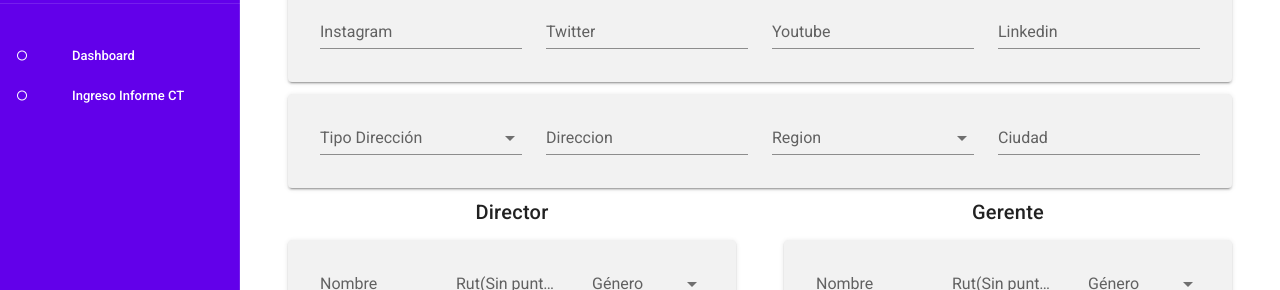
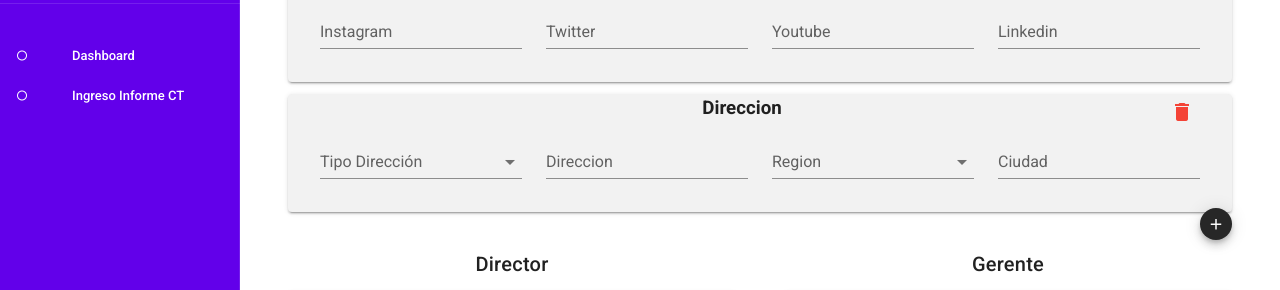
Before and after one commit to mramirez11/CentrosTecnologicos, a Vue app: page /formulario in a window 1280 px wide. Shown: the part 288-578 px from the top of the page. Built offline with nearby package versions, Linux system fonts and the light colour scheme.

Commit message:
Add direccion in Datos Generales form

```diff
--- a/src/App.vue
+++ b/src/App.vue
@@ -12,7 +12,7 @@
 <script>
 import DatosGenerales from "./components/DatosGenerales/DatosGenerales";
 import NavBar from "./components/NavBar";
-import Direccion from "./components/Direccion";
+
 
 export default {
   name: "App",
@@ -20,7 +20,6 @@ export default {
   components: {
     NavBar,
     DatosGenerales,
-    Direccion
   },
 
   data: () => ({})
--- a/src/components/DatosGenerales/DatosGenerales.vue
+++ b/src/components/DatosGenerales/DatosGenerales.vue
@@ -70,8 +70,64 @@
           <Contacto />
 
           <!-- Direccion Component -->
-          <Direccion />
 
+          <v-layout v-for="(direccion, index) in direcciones" :key="index">
+            <v-container pb-0 pt-0>
+              <v-card color="#F2F2F2" class="mt-6 pl-8 pr-8">
+                <v-layout justify-end>
+                  <v-layout>
+                    <!-- Titulo -->
+                    <v-layout justify-center>
+                      <h3>Direccion {{direccion.tipoDireccion}}</h3>
+                    </v-layout>
+                    <!-- Boton Eliminar miembro-->
+                    <v-btn @click="deleteDireccion(index)" icon color="red">
+                      <v-icon>delete</v-icon>
+                    </v-btn>
+                  </v-layout>
+                </v-layout>
+                <v-row>
+                  <!--  Tipo Select-->
+                  <v-col>
+                    <v-select
+                      v-model="direccion.tipoDireccion"
+                      :items="tipo"
+                      label="Tipo Dirección"
+                    ></v-select>
+                  </v-col>
+                  <!-- Direccion TextField -->
+                  <v-col>
+                    <v-text-field
+                      v-model="direccion.direccion"
+                      label="Direccion"
+                      :rules="inputDireccion"
+                    ></v-text-field>
+                  </v-col>
+                  <!--  Region Select-->
+                  <v-col>
+                    <v-select
+                      v-model="direccion.regionSeleccionada"
+                      label="Region"
+                      :items="regiones"
+                      item-text="region"
+                      item-value="region_number"
+                    ></v-select>
+                  </v-col>
+
+                  <!-- Ciudad TextField-->
+                  <v-col>
+                    <v-text-field v-model="direccion.ciudad" label="Ciudad" :rules="inputCiudad"></v-text-field>
+                  </v-col>
+                </v-row>
+              </v-card>
+            </v-container>
+          </v-layout>
+          <!-- Boton agregar Direccion -->
+          <v-layout class="pt-2 pr-3" flex-row-reverse>
+            <v-btn @click="nuevaDireccion" x-small fab dark>
+              <v-icon dark>mdi-plus</v-icon>
+            </v-btn>
+          </v-layout>
           <!-- Director y Gerente Components -->
           <v-row>
             <v-col>
@@ -91,7 +147,12 @@
           </v-row>
           <!-- Boton siguiente-->
           <v-layout pt-4 flex-row-reverse>
-            <v-btn :disabled="valid" @click="goTo('PyGEstrategica')" color="success" class="mr-4">Siguiente</v-btn>
+            <v-btn
+              :disabled="valid"
+              @click="goTo('PyGEstrategica')"
+              color="success"
+              class="mr-4"
+            >Siguiente</v-btn>
           </v-layout>
         </v-form>
       </v-flex>
@@ -100,16 +161,14 @@
 </template>
 <script>
 import PanelEH from "@/components/DatosGenerales/PanelEH";
-import Direccion from "@/components/Direccion";
 import Contacto from "@/components/DatosGenerales/Contacto";
-
-
+// Para importar json desde archivo local
+import regionesJSON from "@/assets/json/regiones.json";
 import { mapState, mapMutations } from "vuex";
 
 export default {
   components: {
     PanelEH,
-    Direccion,
     Contacto
   },
   name: "DatosGenerales",
@@ -122,15 +181,24 @@ export default {
       // Datos del formulario
       nombre: "",
       dependencia: "",
+      // DatePicker
       modal: false,
       fechaCreacion: new Date().toISOString().substr(0, 10),
-      menu: false
+      menu: false,
+      // Direccion
+      tipo: ["Principal", "Sede"],
+      regiones: regionesJSON,
+
+      // Validacion
+      inputDireccion: [v => v.length > 0 || "Ingresa una Direccion"],
+      inputCiudad: [v => v.length > 0 || "Ingresa una ciudad"]
     };
   },
   computed: {
+    ...mapState(["direcciones"])
   },
   methods: {
-    ...mapMutations(["goTo"])
+    ...mapMutations(["nuevaDireccion", "deleteDireccion", "goTo"])
   }
 };
 </script>
--- a/src/components/Direccion.vue
+++ /dev/null
@@ -1,45 +0,0 @@
-<template>
-  <v-container pb-0 pt-0 >
-    <v-card color="#F2F2F2" class="mt-6 pl-8 pr-8">
-      <v-row>
-        <!--  Tipo Select-->
-        <v-col>
-          <v-select :items="tipo" label="Tipo Dirección"></v-select>
-        </v-col>
-        <!-- Direccion TextField -->
-        <v-col>
-          <v-text-field v-model="direccion" label="Direccion" :rules="inputDireccion"></v-text-field>
-        </v-col>
-        <!--  Region Select-->
-        <v-col>
-          <v-select label="Region" :items="regiones" item-text="region" item-value="region_number"></v-select>
-        </v-col>
-
-        <!-- Ciudad TextField-->
-        <v-col>
-          <v-text-field v-model="ciudad" label="Ciudad" :rules="inputCiudad"></v-text-field>
-        </v-col>
-      </v-row>
-    </v-card>
-  </v-container>
-</template>
-
-<script>
-// Para importar json desde archivo local
-import regionesJSON from "../assets/json/regiones.json";
-
-export default {
-data() {
-    return {
-      direccion: "",
-      ciudad: "",
-      tipo: ["Principal", "Sede"],
-      regiones: regionesJSON,
-
-      // Validacion
-      inputDireccion: [v => v.length > 0 || "Ingresa una Direccion"],
-      inputCiudad: [v => v.length > 0 || "Ingresa una ciudad"]
-    };
-  }
-};
-</script>
--- a/src/store/index.js
+++ b/src/store/index.js
@@ -5,8 +5,9 @@ Vue.use(Vuex);
 
 export default new Vuex.Store({
   state: {
-    //valid: false, // Para activar/desactivar boton
-    component: "DatosGenerales",
+    // Para la ruta de formularios
+    route: "DatosGenerales",
+    // Equipo Humano
     miembrosEH: [
       {
         nombre: "",
@@ -14,14 +15,23 @@ export default new Vuex.Store({
         generoSeleccionado: "",
       },
     ],
+    // Direcciones
+    direcciones: [
+      {
+        tipoDireccion: "",
+        direccion: "",
+        ciudad: "",
+        regionSeleccionada: "",
+      },
+    ],
   },
   mutations: {
-    goTo(state, route) {
-      console.log(state.component);
-      state.component = route;
+    goTo(state, newRoute) {
+      console.log(state.newRoute);
+      state.route = newRoute;
     },
-    volver(state, route) {
-      state.component = route;
+    volver(state, newRoute) {
+      state.route = newRoute;
     },
     nuevoMiembro(state) {
       state.miembrosEH.push({
@@ -36,6 +46,20 @@ export default new Vuex.Store({
       console.log("Elimina2");
       console.log(state.miembrosEH);
     },
+    nuevaDireccion(state) {
+      state.direcciones.push({
+        tipoDireccion: "",
+        direccion: "",
+        ciudad: "",
+        regionSeleccionada: "",
+      });
+      console.log(state.miembrosEH);
+    },
+    deleteDireccion(state, index) {
+      state.direcciones.splice(index, 1);
+      console.log("Elimina2");
+      console.log(state.direcciones);
+    },
   },
   // Para consumir desde API´s
   actions: {},
--- a/src/views/Formulario.vue
+++ b/src/views/Formulario.vue
@@ -4,7 +4,7 @@
     <!-- KeepAlive guarda los datos en cache /> -->
     <!-- A través del atributo component, se maneja que componente se desplega en el formulario /> -->
     <keep-alive>
-      <component v-bind:is="component"></component>
+      <component v-bind:is="route"></component>
     </keep-alive>
   </div>
 </template>
@@ -24,7 +24,7 @@ export default {
     return {};
   },
   computed: {
-    ...mapState(["component"])
+    ...mapState(["route"])
   }
 };
 </script>
```
